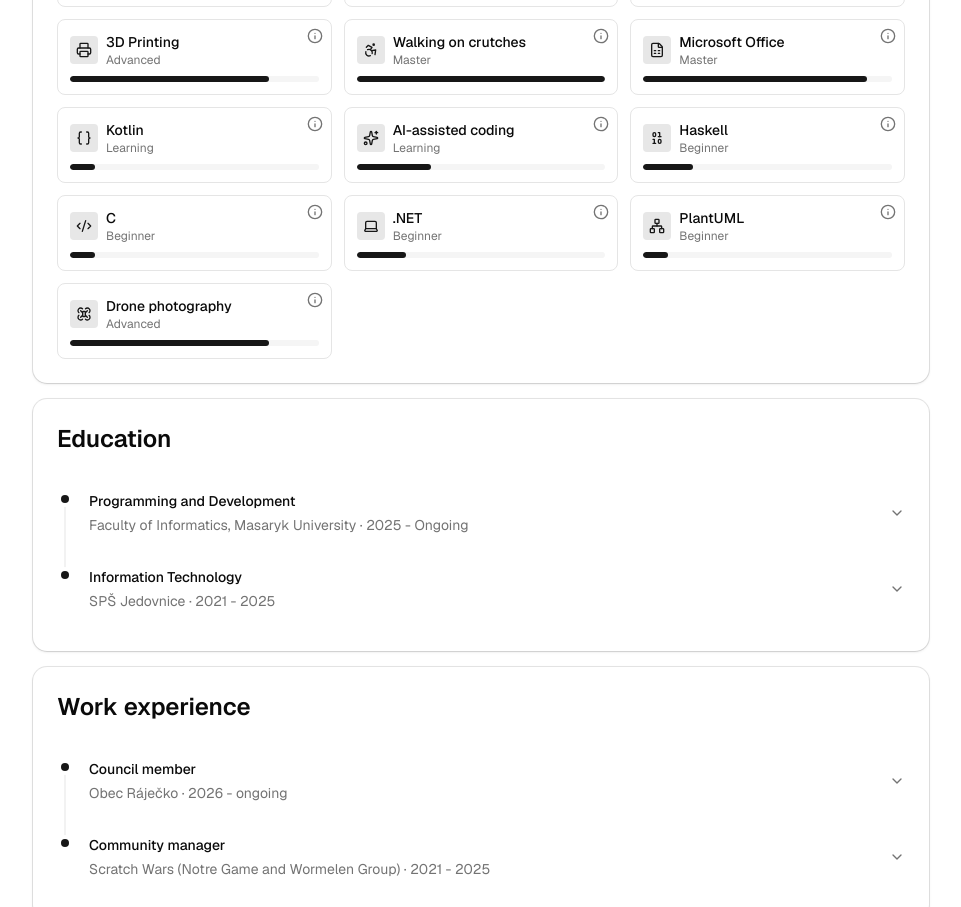
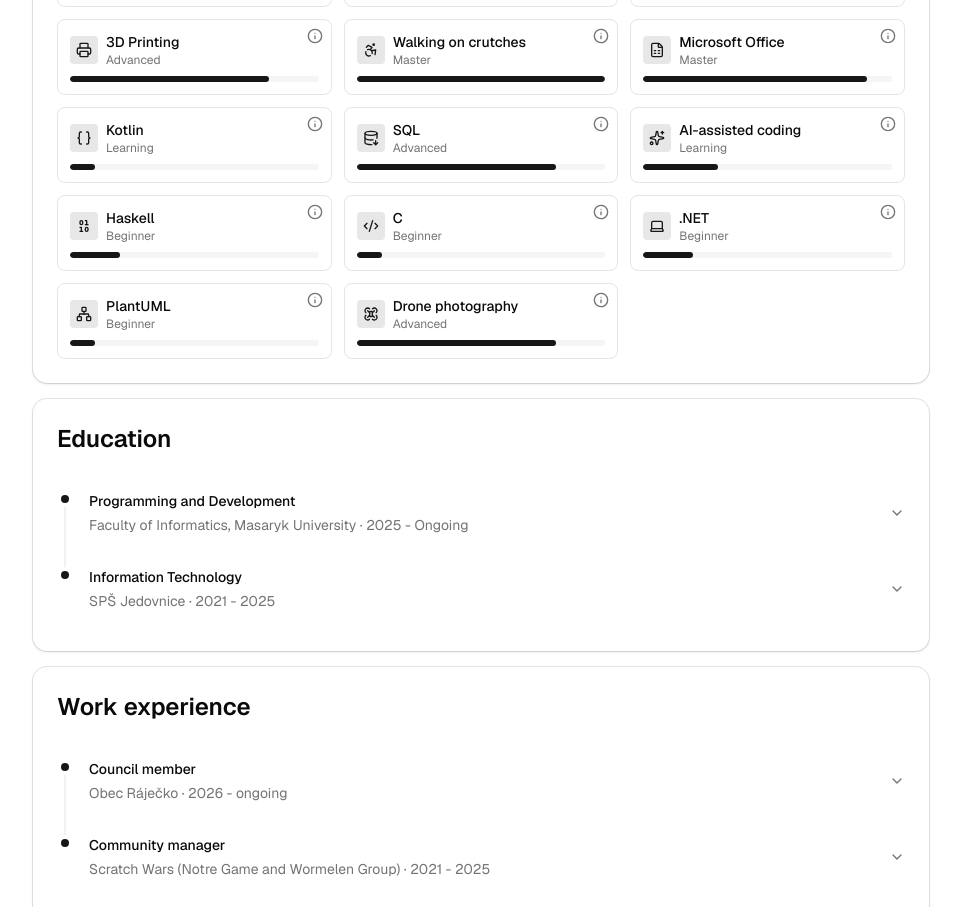
Before and after one commit to Molenusaczech/cv, a Next.js app in the folder apps/web/: page / in a window 1280 px wide. Shown: the part 1240-2147 px from the top of the page, without its empty margins (159-1120 px from the left). Built offline with nearby package versions, Linux system fonts and the light colour scheme.

Commit message:
feat: add sql to skills

```diff
--- a/apps/web/app/page.tsx
+++ b/apps/web/app/page.tsx
@@ -10,6 +10,7 @@ import rajtslegrData from "@/data/rajtslegr"
 import { Button, buttonVariants } from "@workspace/ui/components/button"
 import {
   Accessibility, Atom, Binary, Box, Braces, Code2, CodeXml, Database,
+  DatabaseArrowDown,
   Drone,
   FileCode2, FileSpreadsheet, Laptop, Network, PanelsTopLeft, Printer,
   Server, Sparkles, Terminal, Workflow,
@@ -207,6 +208,15 @@ export default function Page() {
             I started learning it when I joined the GateCraft team because the codebase is written entirely in Kotlin.
           </>,
           progress: 0.1
+        }} />
+        <SmallSkill skill={{
+          name: "SQL",
+          icon: <DatabaseArrowDown className="size-4" />,
+          summary: "Advanced",
+          description: <>
+            Used in a couple projects and a university course.
+          </>,
+          progress: 0.8
         }} />
         <SmallSkill skill={{
           name: "AI-assisted coding",
```
